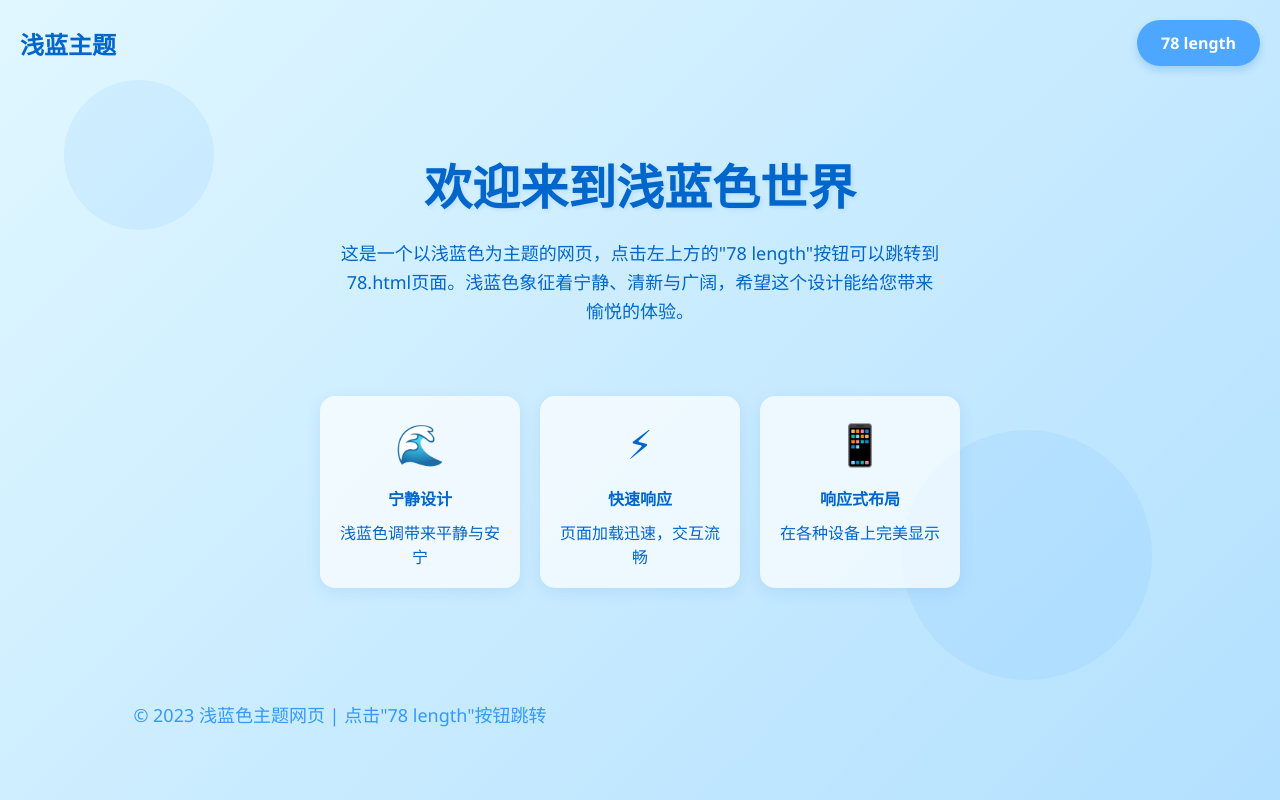
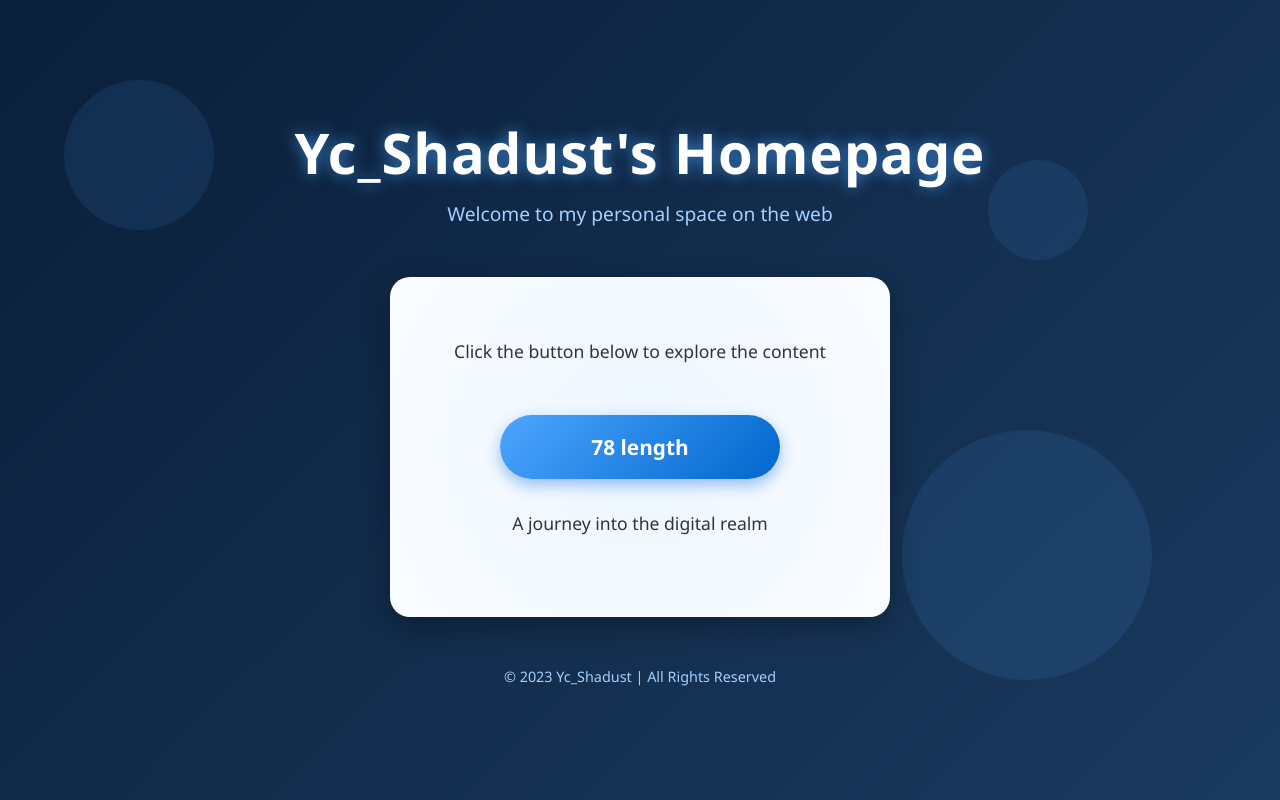
Before and after one commit to WonderIllusory/WonderIllusory.github.io, a plain HTML site: page index.html in a window 1280 px wide. Drawn offline with Linux system fonts and the light colour scheme.

Commit message:
Add files via upload

```diff
--- a/index.html
+++ b/index.html
@@ -3,7 +3,7 @@
 <head>
     <meta charset="UTF-8">
     <meta name="viewport" content="width=device-width, initial-scale=1.0">
-    <title>浅蓝色主题网页</title>
+    <title>Yc_Shadust's Homepage</title>
     <style>
         * {
             margin: 0;
@@ -13,114 +13,115 @@
         }
 
         body {
-            background: linear-gradient(135deg, #e0f7ff 0%, #b3e0ff 100%);
+            background: linear-gradient(135deg, #0a1f3a 0%, #1a3a5f 100%);
             min-height: 100vh;
-            color: #0066cc;
-            padding: 20px;
+            color: white;
             display: flex;
             flex-direction: column;
+            align-items: center;
+            justify-content: center;
+            overflow-x: hidden;
+            padding: 20px;
         }
 
         .header {
-            display: flex;
-            justify-content: space-between;
-            align-items: center;
-            margin-bottom: 40px;
+            text-align: center;
+            margin-bottom: 50px;
+            width: 100%;
         }
 
-        .logo {
-            font-size: 24px;
+        .title {
+            font-size: 3.5rem;
             font-weight: bold;
-            color: #0066cc;
+            color: white;
+            text-shadow: 0 0 15px rgba(77, 166, 255, 0.7);
+            margin-bottom: 10px;
+            letter-spacing: 1px;
+        }
+
+        .subtitle {
+            font-size: 1.2rem;
+            color: #a3d0ff;
+            max-width: 600px;
+            margin: 0 auto;
+        }
+
+        .content-box {
+            background-color: white;
+            border-radius: 20px;
+            padding: 60px 40px;
+            width: 90%;
+            max-width: 500px;
+            box-shadow: 0 10px 30px rgba(0, 0, 0, 0.3);
+            display: flex;
+            flex-direction: column;
+            align-items: center;
+            justify-content: center;
+            text-align: center;
+            position: relative;
+            overflow: hidden;
+        }
+
+        .content-box::before {
+            content: '';
+            position: absolute;
+            top: -50%;
+            left: -50%;
+            width: 200%;
+            height: 200%;
+            background: radial-gradient(circle, rgba(77, 166, 255, 0.1) 0%, transparent 70%);
+            z-index: 0;
+        }
+
+        .box-content {
+            position: relative;
+            z-index: 1;
+            width: 100%;
         }
 
         .nav-button {
-            background-color: #4da6ff;
+            background: linear-gradient(135deg, #4da6ff 0%, #0066cc 100%);
             color: white;
             border: none;
-            padding: 12px 24px;
-            border-radius: 30px;
-            font-size: 16px;
+            padding: 18px 36px;
+            border-radius: 50px;
+            font-size: 1.3rem;
             font-weight: bold;
             cursor: pointer;
             transition: all 0.3s ease;
-            box-shadow: 0 4px 8px rgba(0, 102, 204, 0.2);
+            box-shadow: 0 6px 15px rgba(0, 102, 204, 0.4);
+            margin: 30px 0;
+            width: 80%;
+            max-width: 280px;
         }
 
         .nav-button:hover {
-            background-color: #3399ff;
-            transform: translateY(-2px);
-            box-shadow: 0 6px 12px rgba(0, 102, 204, 0.3);
+            transform: translateY(-5px);
+            box-shadow: 0 10px 20px rgba(0, 102, 204, 0.5);
+            background: linear-gradient(135deg, #5db0ff 0%, #0077e6 100%);
         }
 
-        .main-content {
-            max-width: 800px;
-            margin: 0 auto;
-            text-align: center;
-            flex-grow: 1;
-            display: flex;
-            flex-direction: column;
-            justify-content: center;
-            align-items: center;
+        .nav-button:active {
+            transform: translateY(0);
+            box-shadow: 0 4px 10px rgba(0, 102, 204, 0.4);
         }
 
-        h1 {
-            font-size: 48px;
+        .box-text {
+            color: #333;
+            font-size: 1.1rem;
+            line-height: 1.6;
             margin-bottom: 20px;
-            color: #0066cc;
-            text-shadow: 2px 2px 4px rgba(0, 102, 204, 0.1);
-        }
-
-        p {
-            font-size: 18px;
-            line-height: 1.6;
-            margin-bottom: 30px;
-            max-width: 600px;
-        }
-
-        .features {
-            display: flex;
-            justify-content: space-around;
-            flex-wrap: wrap;
-            margin-top: 40px;
-            gap: 20px;
-        }
-
-        .feature-card {
-            background-color: rgba(255, 255, 255, 0.7);
-            border-radius: 15px;
-            padding: 20px;
-            width: 200px;
-            box-shadow: 0 4px 15px rgba(0, 102, 204, 0.1);
-            transition: transform 0.3s ease;
-        }
-
-        .feature-card:hover {
-            transform: translateY(-5px);
-        }
-
-        .feature-icon {
-            font-size: 40px;
-            margin-bottom: 15px;
-        }
-
-        .feature-title {
-            font-weight: bold;
-            margin-bottom: 10px;
         }
 
         .footer {
+            margin-top: 50px;
             text-align: center;
-            margin-top: 50px;
-            padding: 20px;
-            color: #3399ff;
-            font-size: 14px;
+            color: #a3d0ff;
+            font-size: 0.9rem;
         }
 
         .decorative-element {
             position: absolute;
-            width: 200px;
-            height: 200px;
             border-radius: 50%;
             background: rgba(77, 166, 255, 0.1);
             z-index: -1;
@@ -140,19 +141,25 @@
             height: 250px;
         }
 
+        .decorative-element:nth-child(3) {
+            top: 20%;
+            right: 15%;
+            width: 100px;
+            height: 100px;
+        }
+
         @media (max-width: 768px) {
-            .header {
-                flex-direction: column;
-                gap: 20px;
+            .title {
+                font-size: 2.5rem;
             }
 
-            h1 {
-                font-size: 36px;
+            .content-box {
+                padding: 40px 20px;
             }
 
-            .features {
-                flex-direction: column;
-                align-items: center;
+            .nav-button {
+                padding: 15px 30px;
+                font-size: 1.1rem;
             }
         }
     </style>
@@ -161,40 +168,26 @@
     <!-- 装饰元素 -->
     <div class="decorative-element"></div>
     <div class="decorative-element"></div>
+    <div class="decorative-element"></div>
 
     <!-- 头部区域 -->
     <div class="header">
-        <div class="logo">浅蓝主题</div>
-        <button class="nav-button" onclick="window.location.href='78.html'">78 length</button>
+        <h1 class="title">Yc_Shadust's Homepage</h1>
+        <p class="subtitle">Welcome to my personal space on the web</p>
     </div>
 
     <!-- 主要内容区域 -->
-    <div class="main-content">
-        <h1>欢迎来到浅蓝色世界</h1>
-        <p>这是一个以浅蓝色为主题的网页，点击左上方的"78 length"按钮可以跳转到78.html页面。浅蓝色象征着宁静、清新与广阔，希望这个设计能给您带来愉悦的体验。</p>
-
-        <div class="features">
-            <div class="feature-card">
-                <div class="feature-icon">🌊</div>
-                <div class="feature-title">宁静设计</div>
-                <div>浅蓝色调带来平静与安宁</div>
-            </div>
-            <div class="feature-card">
-                <div class="feature-icon">⚡</div>
-                <div class="feature-title">快速响应</div>
-                <div>页面加载迅速，交互流畅</div>
-            </div>
-            <div class="feature-card">
-                <div class="feature-icon">📱</div>
-                <div class="feature-title">响应式布局</div>
-                <div>在各种设备上完美显示</div>
-            </div>
+    <div class="content-box">
+        <div class="box-content">
+            <p class="box-text">Click the button below to explore the content</p>
+            <button class="nav-button" onclick="window.location.href='78.html'">78 length</button>
+            <p class="box-text">A journey into the digital realm</p>
         </div>
     </div>
 
     <!-- 页脚 -->
     <div class="footer">
-        <p>© 2023 浅蓝色主题网页 | 点击"78 length"按钮跳转</p>
+        <p>© 2023 Yc_Shadust | All Rights Reserved</p>
     </div>
 </body>
 </html>
```
